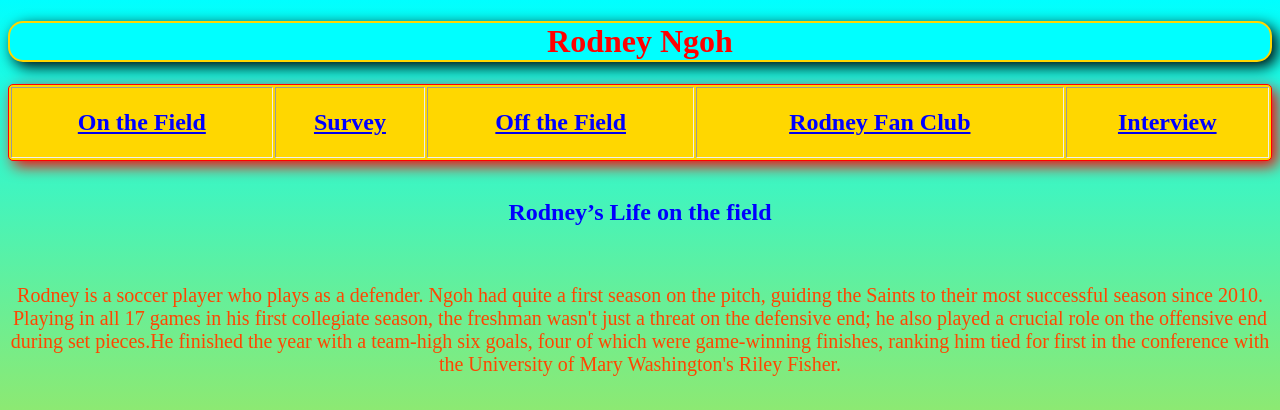
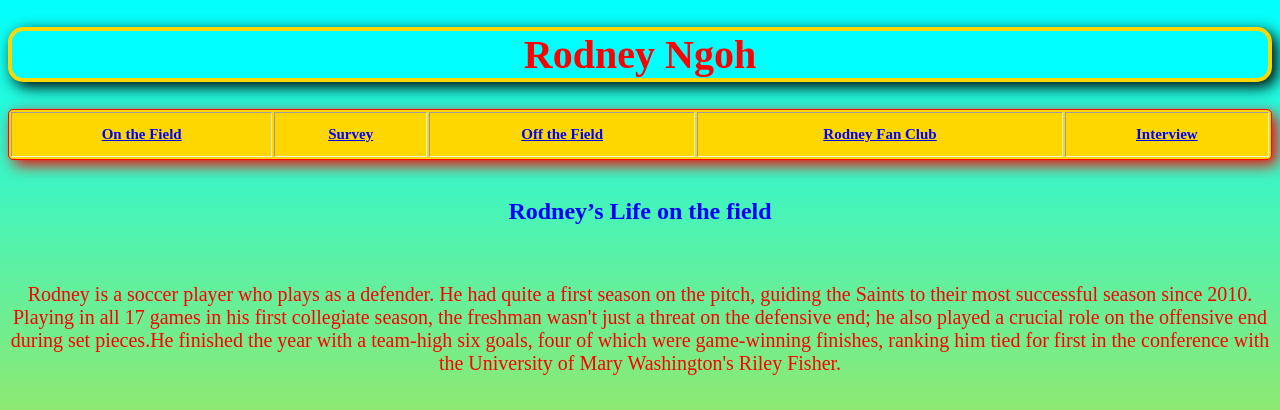
Before and after one commit to smc61730/cabrera.github.io, a plain HTML site: page onthefield.html in a window 1280 px wide. Shown: the top 410 px of the page. Drawn offline with Linux system fonts and the light colour scheme; grey boxes are pictures that could not be loaded.

Commit message:
Update onthefield.html

```diff
--- a/onthefield.html
+++ b/onthefield.html
@@ -4,11 +4,11 @@
     <meta charset="utf-8">
     <title>Rodney</title>
     <style>
-    h1 {text-align:center; background-color:aqua; color:red; border:solid 2px gold; border-radius: 15px;box-shadow: 5px 5px 15px black}
+    h1 {text-align:center; background-color:aqua; color:red; border:solid 4px gold;font-size:40px; border-radius: 15px;box-shadow: 5px 5px 15px black}
     h2 { color:blue;}
 body {background: linear-gradient(aqua, gold); background-color: yellow}
-p {background-color:; font-size:20px; color:orangered}
-table {box-shadow: 5px 5px 15px red; border:solid 1px ; color:red; border-radius:5px;width:100%;text-align:center; background-color:gold;}
+p {background-color:; font-size:20px; color:red}
+table {box-shadow: 5px 5px 15px red; border:solid 1px ; font-size:10px; color:red; border-radius:5px;width:100%;text-align:center; background-color:gold;}
 .wrapper {text-align:center}
 
 	</style>
@@ -25,7 +25,7 @@ table {box-shadow: 5px 5px 15px red; border:solid 1px ; color:red; border-radius
 			<td><a href="interview.html"><h2>Interview<h2></a></td>
 	</tr>
 	</table></br>
-	<h2>Rodney’s Life on the field</h2> <br> <p>Rodney is a soccer player who plays as a defender. Ngoh had quite a first season on the pitch, guiding the Saints to their most successful season since 2010. Playing in all 17 games in his first collegiate season, the freshman wasn't just a threat on the defensive end; he also played a crucial role on the offensive end during set pieces.He finished the year with a team-high six goals, four of which were game-winning finishes, ranking him tied for first in the conference with the University of Mary Washington's Riley Fisher. </p><br>
+	<h2>Rodney’s Life on the field</h2> <br> <p>Rodney is a soccer player who plays as a defender. He had quite a first season on the pitch, guiding the Saints to their most successful season since 2010. Playing in all 17 games in his first collegiate season, the freshman wasn't just a threat on the defensive end; he also played a crucial role on the offensive end during set pieces.He finished the year with a team-high six goals, four of which were game-winning finishes, ranking him tied for first in the conference with the University of Mary Washington's Riley Fisher. </p><br>
 	<img src="http://static.psbin.com/c/h/93t5chqj5aou5n/NgohVaSID.jpg"></br></br>
 
 
```
